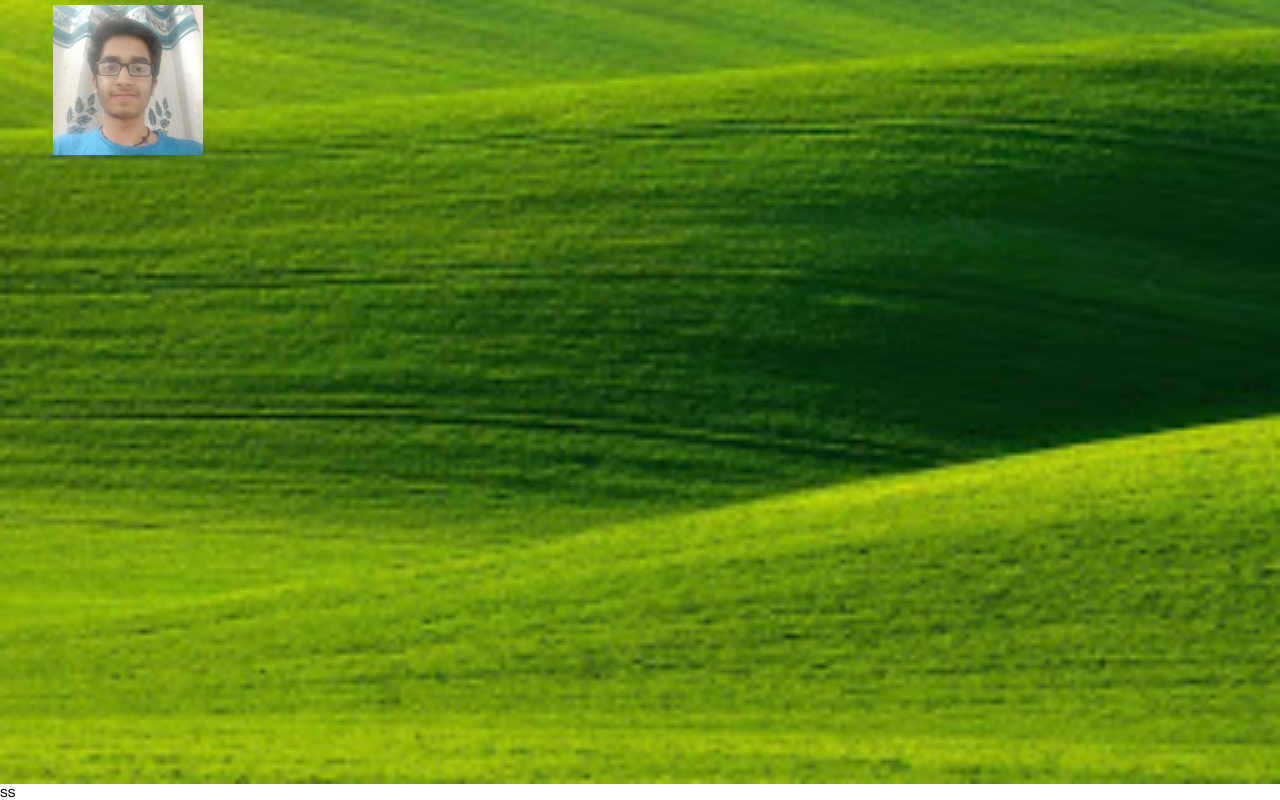
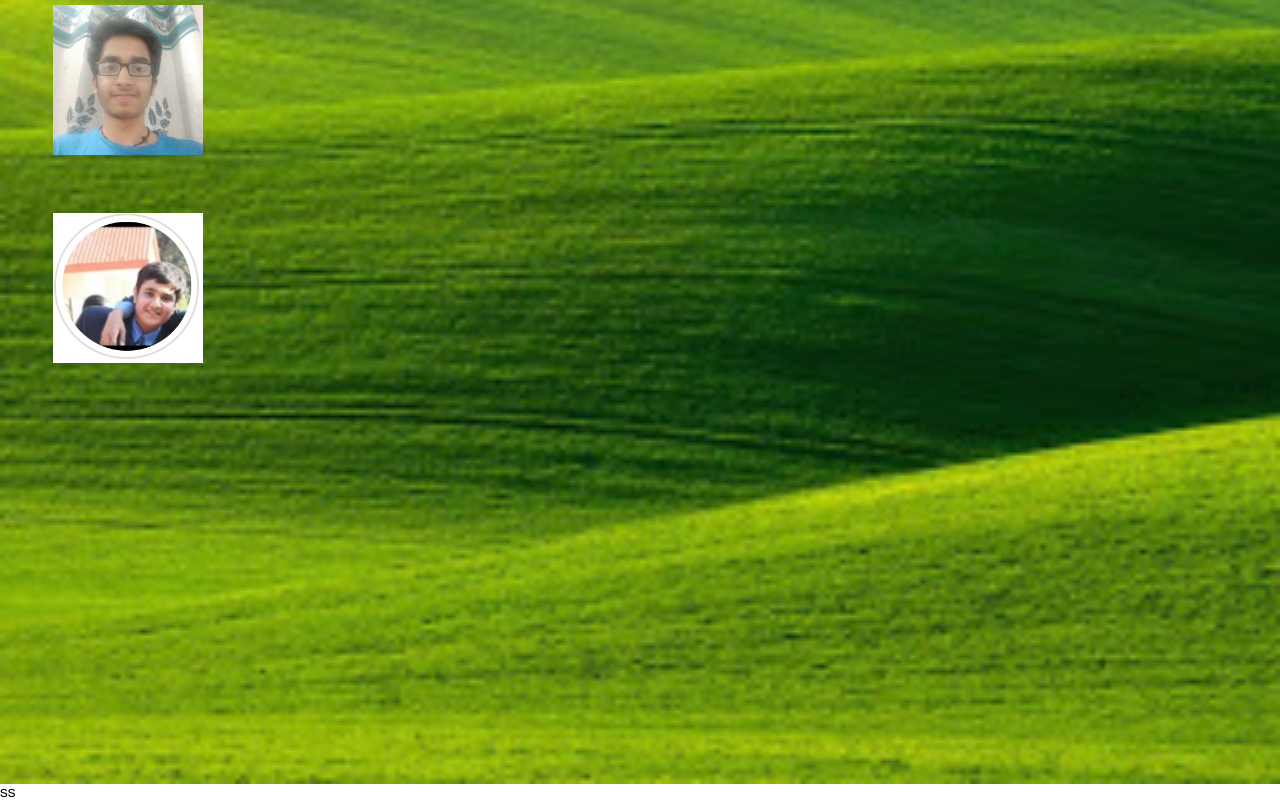
Before and after one commit to anannntj/anannntj.github.io, a plain HTML site: page websites/webapp2/team.html in a window 1280 px wide. Shown: the part 816-1616 px from the top of the page. Drawn offline with Linux system fonts and the light colour scheme.

Commit message:
new image

```diff
--- a/websites/webapp2/css/team.css
+++ b/websites/webapp2/css/team.css
@@ -121,3 +121,14 @@ left: 10%;
 transform: translate(-50%,-50%);
 rotate: left;
 }
+
+.ph5 img{
+float: left;
+width: 150px;
+height: 150px;
+position: absolute;
+top: 138%;
+left: 10%;
+transform: translate(-50%,-50%);
+rotate: left;
+}
--- a/websites/webapp2/team.html
+++ b/websites/webapp2/team.html
@@ -30,6 +30,9 @@
 <div class="ph4">
 <img src="images/anan.jpg">
 </div>
+<div class="ph5">
+<img src="images/i.jpg">
+</div>
 </header>
 </body>
 </html>ss
```
